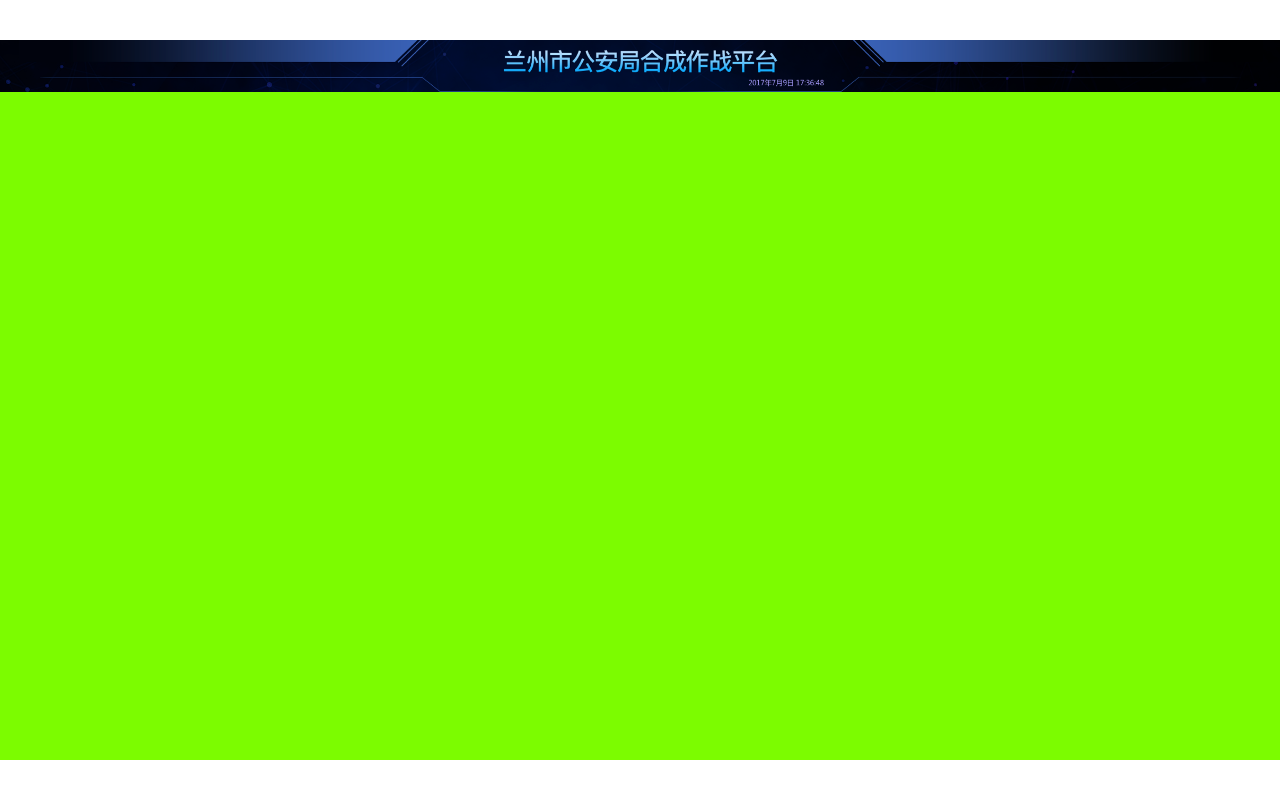
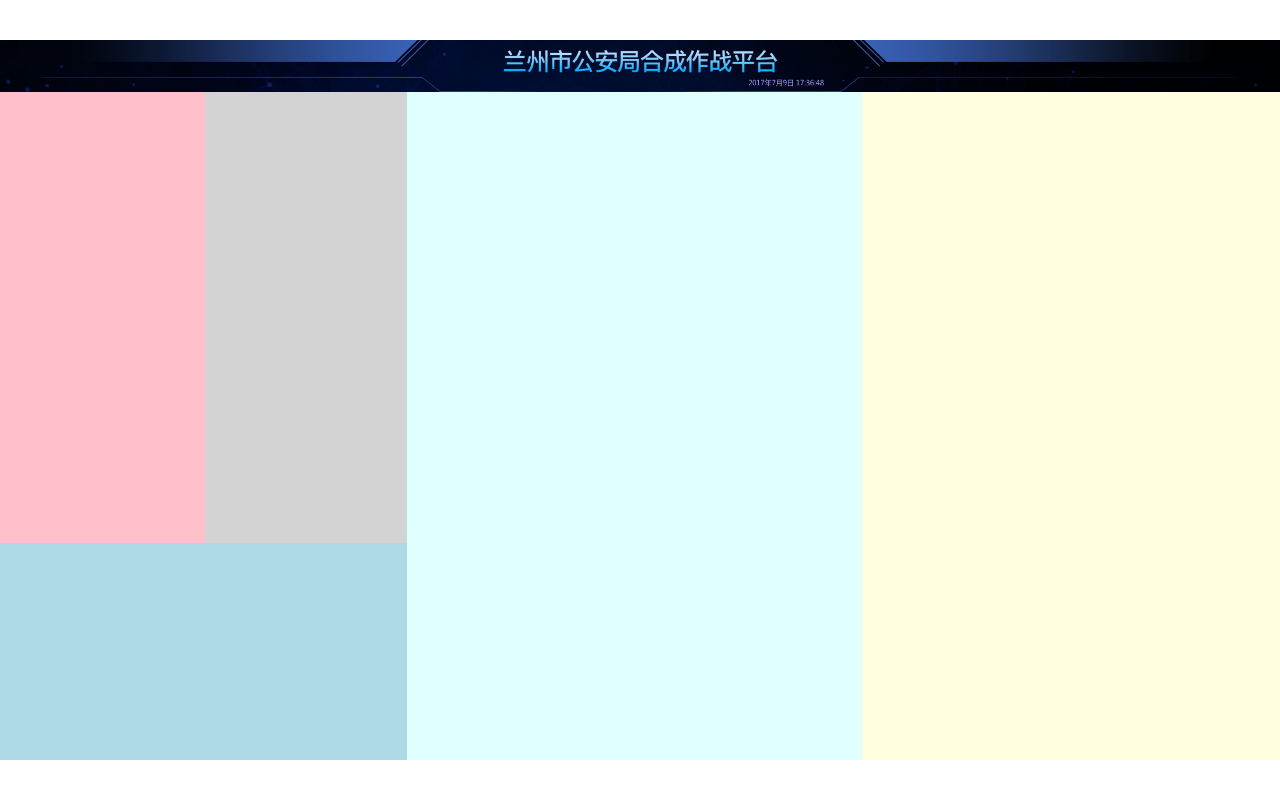
Before and after one commit to Grey-1011/bigScreen, a Vue app: page /#/ in a window 1280 px wide. Built offline with nearby package versions, Linux system fonts and the light colour scheme.

Commit message:
make grids

```diff
--- a/src/components/Home.vue
+++ b/src/components/Home.vue
@@ -1,6 +1,13 @@
 <template>
   <div class="home">
     <header></header>
+    <main>
+      <section class="section1"></section>
+      <section class="section2"></section>
+      <section class="section3"></section>
+      <section class="section4"></section>
+      <section class="section5"></section>
+    </main>
   </div>
 </template>
 
@@ -13,10 +20,44 @@
 @import "../shared/helper.scss";
 
   .home {
+    flex: 1;display: flex;flex-direction: column;
+
     header {
       height: px(99);
       background-image: url("../assets/images/header.png");
       background-size: cover;
     }
+    main {
+      flex: 1;
+      display: grid;
+      grid-template:
+      "box1 box2 box4 box5" 755fr
+      "box3 box3 box4 box5" 363fr / 366fr 361fr 811fr 747fr;
+
+      > .section1 {
+        grid-area: box1;
+        background: pink;
+      }
+
+      > .section2 {
+        grid-area: box2;
+        background: lightgray;
+      }
+
+      > .section3 {
+        grid-area: box3;
+        background: lightblue;
+      }
+
+      > .section4 {
+        grid-area: box4;
+        background: lightcyan;
+      }
+
+      > .section5 {
+        grid-area: box5;
+        background: lightyellow;
+      }
+    }
   }
 </style>
--- a/src/shared/style.scss
+++ b/src/shared/style.scss
@@ -22,4 +22,6 @@
 #app {
   margin: 0 auto;
   background-color: lawngreen;
+  display: flex;
+  flex-direction: column;
 }
```
